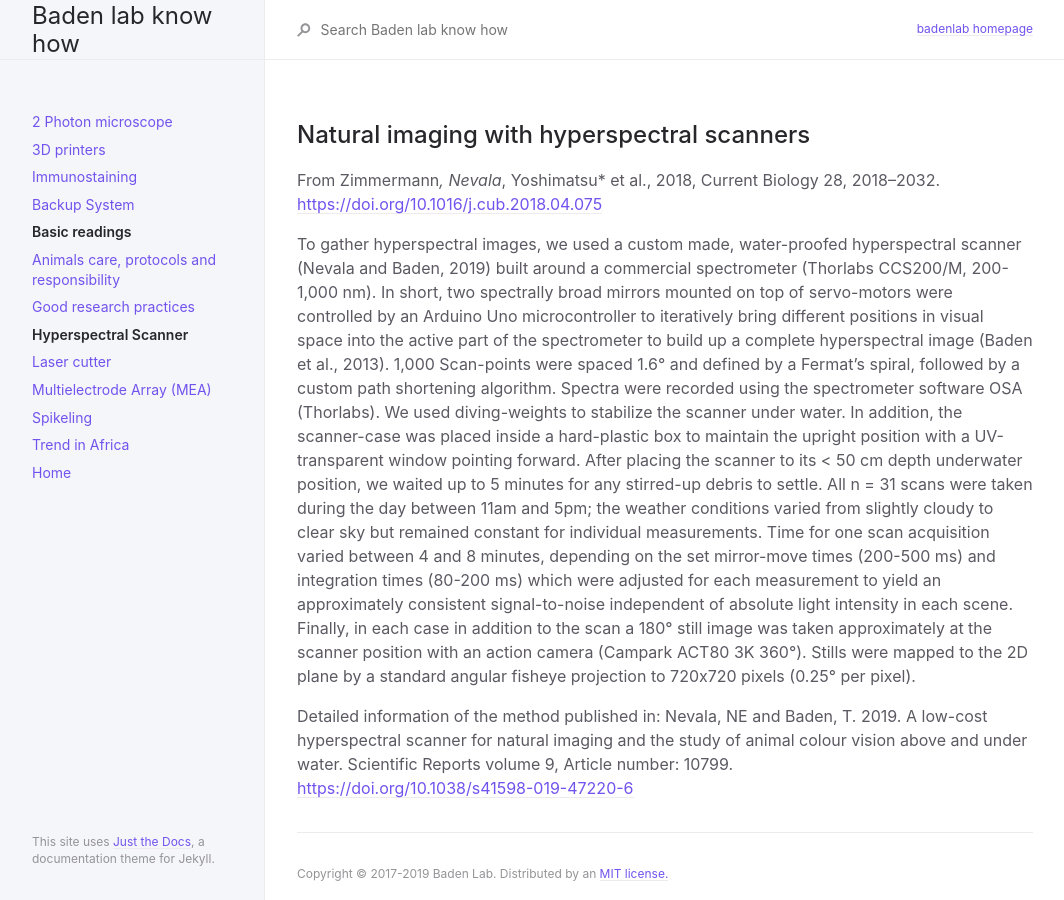
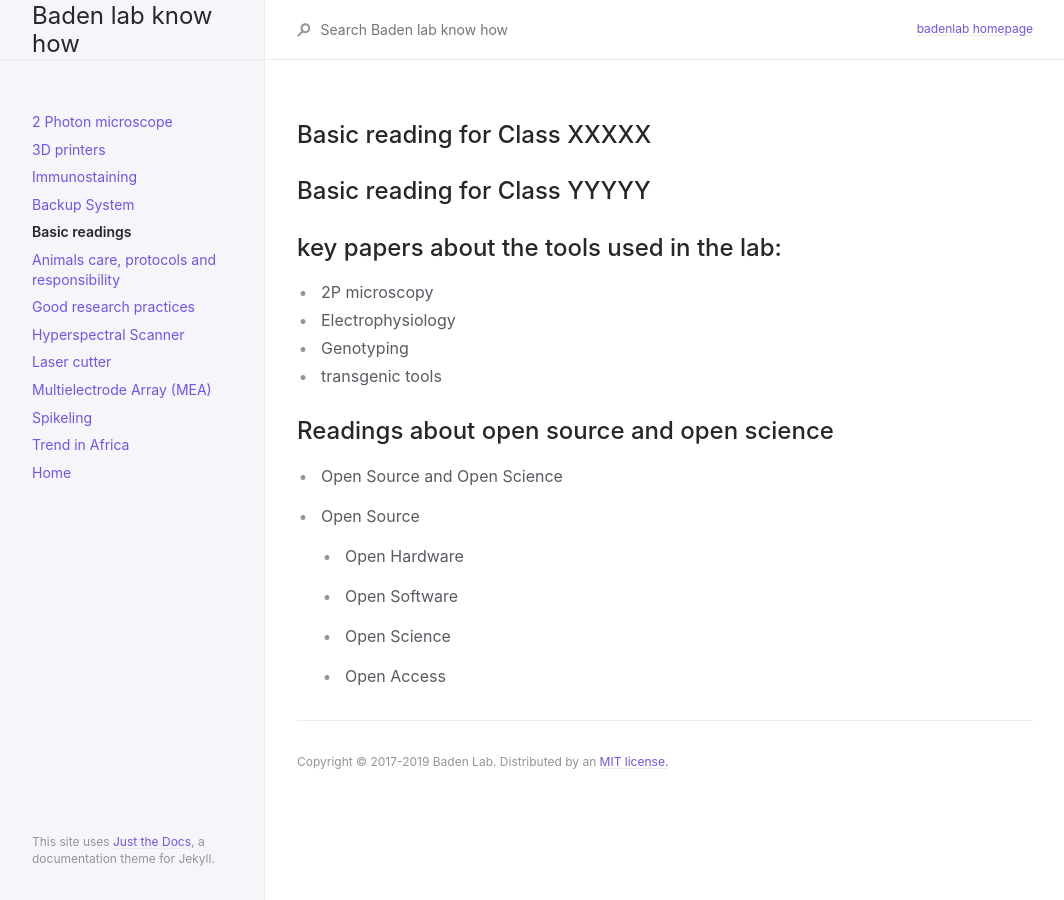
Before and after one commit to BadenLab/know-how, a Jekyll site: the page built from basic-readings.md, in a window 1280 px wide. Shown: the whole page, without its empty margins (107-1171 px from the left). Built offline with Jekyll 4.4.1, drawn with Linux system fonts in a browser that asks for light colours; part of the change alters nothing that is shown.

```diff
--- a/hyperspectral-scanner.md
+++ b/hyperspectral-scanner.md
@@ -1,7 +1,7 @@
 ---
 layout: page
 title: Hyperspectral Scanner
-permalink: /basic-readings/
+permalink: /hyperspectral-scanner/
 ---
 
 ## Natural imaging with hyperspectral scanners
```
